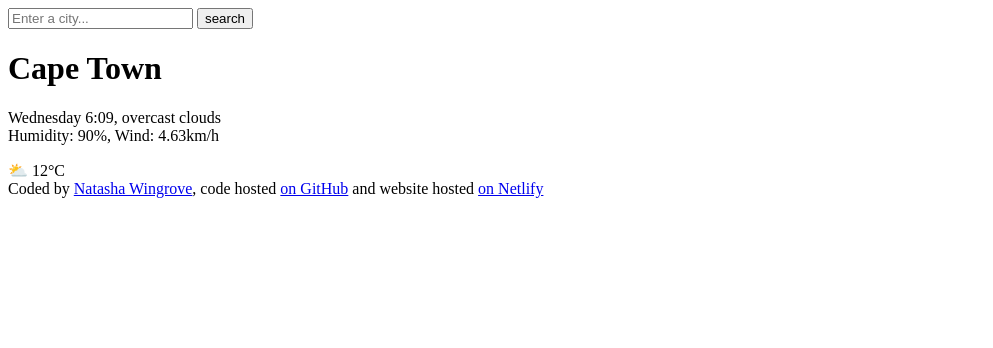
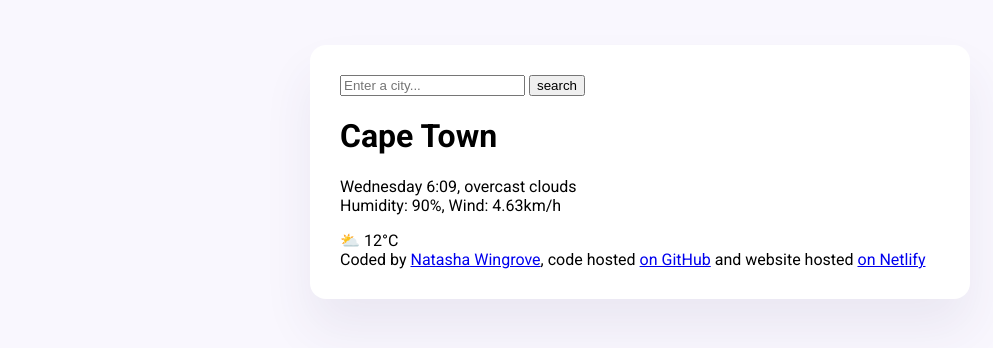
Before and after one commit to NatashActually/vanilla-weather-app, a plain HTML site: page index.html in a window 1280 px wide. Shown: the whole page, without its empty margins (0-993 px from the left). Drawn offline with Linux system fonts and the light colour scheme.

Commit message:
Styled main container and added custom font

```diff
--- a/index.html
+++ b/index.html
@@ -3,8 +3,17 @@
   <head>
     <meta charset="UTF-8" />
     <meta name="viewport" content="width=\, initial-scale=1.0" />
+    <link rel="stylesheet" href="src/style.css" />
+    <link rel="preconnect" href="https://fonts.googleapis.com" />
+    <link rel="preconnect" href="https://fonts.gstatic.com" crossorigin />
+    <link
+      href="https://fonts.googleapis.com/css2?family=Roboto:ital,wght@0,100..900;1,100..900&display=swap"
+      rel="stylesheet"
+    />
     <title>Vanilla Weather App</title>
   </head>
+  <body>
+    <div class="weather-app">
       <header>
         <form>
           <input type="search" placeholder="Enter a city..." required />
@@ -35,8 +44,13 @@
           on GitHub</a
         >
         and website hosted
-    <a href="https://shecodes-weather-vanilla-app.netlify.app/" target="_blank">
+        <a
+          href="https://shecodes-weather-vanilla-app.netlify.app/"
+          target="_blank"
+        >
           on Netlify</a
         >
       </footer>
+    </div>
+  </body>
 </html>
--- /dev/null
+++ b/src/style.css
@@ -0,0 +1,13 @@
+body {
+  background-color: #f9f7fe;
+  font-family: "Roboto", sans-serif;
+}
+
+.weather-app {
+  background-color: white;
+  max-width: 600px;
+  margin: 45px auto;
+  padding: 30px;
+  border-radius: 16px;
+  box-shadow: 0 30px 50px rgba(65, 50, 100, 0.08);
+}
```
Lines whose indentation alone changed are shown as unchanged.
